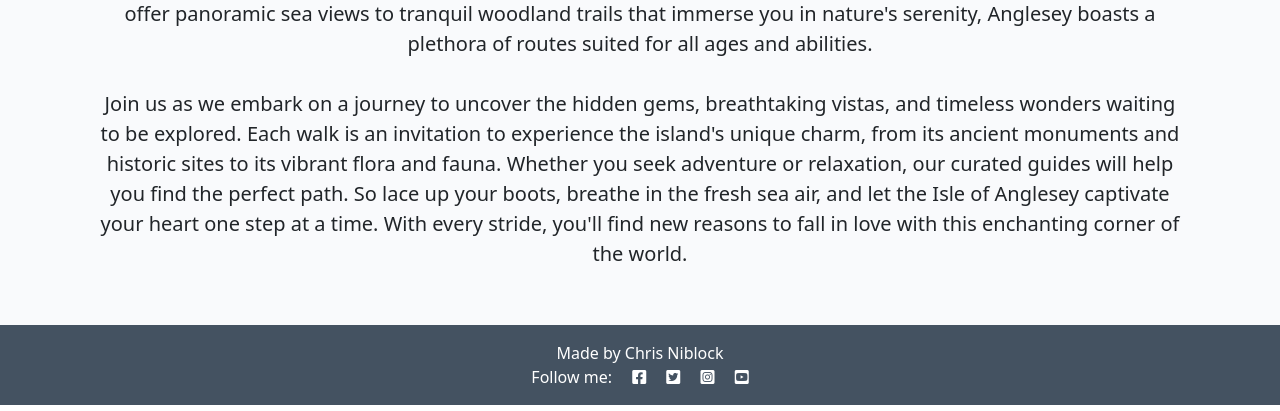
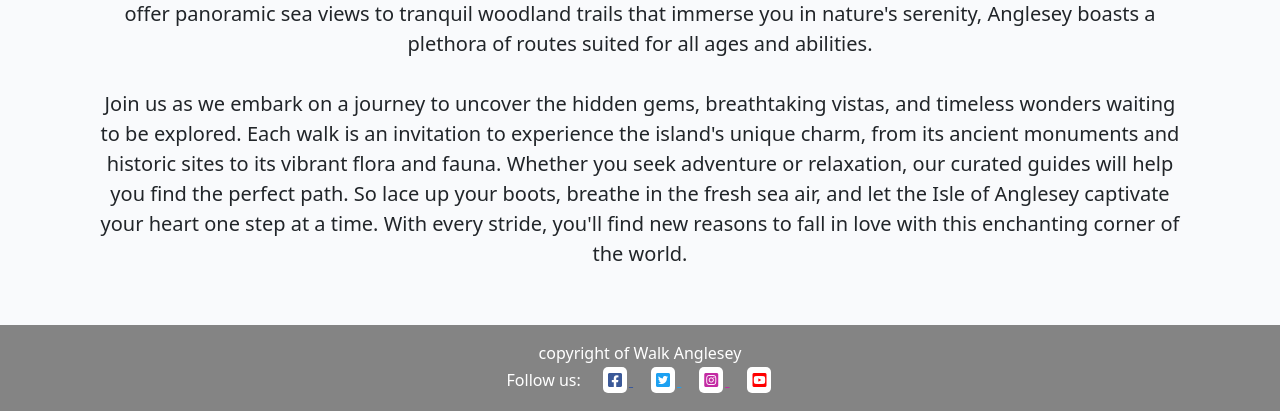
Before and after one commit to cniblock/Walking-Anglesey, a Django app: page / in a window 1280 px wide. Shown: the part 752-1163 px from the top of the page. Run offline with Django 5.2, Linux system fonts and the light colour scheme; data that the repository does not hold is empty.

Commit message:
anchor links added to social media links on footer and styles tp colour them

```diff
--- a/static/css/style.css
+++ b/static/css/style.css
@@ -22,7 +22,7 @@ body {
 }
 
 .dark-bg {
-    background-color: #445261;
+    background-color: #848484;
 }
 
 .main-bg {
@@ -169,3 +169,27 @@ body {
     background-position: center;
     height: 400px;
 }
+
+.footer .social-icon.facebook {
+    color: #3b5998;
+}
+
+.footer .social-icon.twitter {
+    color: #1da1f2;
+}
+
+.footer .social-icon.instagram {
+    color: #c32aa3;
+}
+
+.footer .social-icon.youtube {
+    color: #ff0000;
+}
+
+.icon-bg {
+    background-color: white;
+    border-radius: 5px;
+    padding: 5px;
+    margin: 2px;
+    display: inline-block;
+}
--- a/templates/base.html
+++ b/templates/base.html
@@ -112,13 +112,23 @@
     <footer class="footer mt-auto py-3 dark-bg">
         <p class="m-0 text-center text-white">
             {% block copyright %}
-                Made by Chris Niblock
+                copyright of Walk Anglesey
             {% endblock copyright %}
         </p>
-        <p class="m-0 text-center text-white">Follow me: <i class="fab fa-facebook-square ms-3"></i>
-            <i class="fab fa-twitter-square ms-3"></i>
-            <i class="fab fa-instagram-square ms-3"></i>
-            <i class="fab fa-youtube-square ms-3"></i>
+        <p class="m-0 text-center text-white">
+            Follow us:
+            <a href="https://www.facebook.com" target="_blank" class="social-icon facebook ms-3">
+                <i class="fab fa-facebook-square icon-bg"></i>
+            </a>
+            <a href="https://www.twitter.com" target="_blank" class="social-icon twitter ms-3">
+                <i class="fab fa-twitter-square icon-bg"></i>
+            </a>
+            <a href="https://www.instagram.com" target="_blank" class="social-icon instagram ms-3">
+                <i class="fab fa-instagram-square icon-bg"></i>
+            </a>
+            <a href="https://www.youtube.com" target="_blank" class="social-icon youtube ms-3">
+                <i class="fab fa-youtube-square icon-bg"></i>
+            </a>
         </p>
     </footer>
 
```
